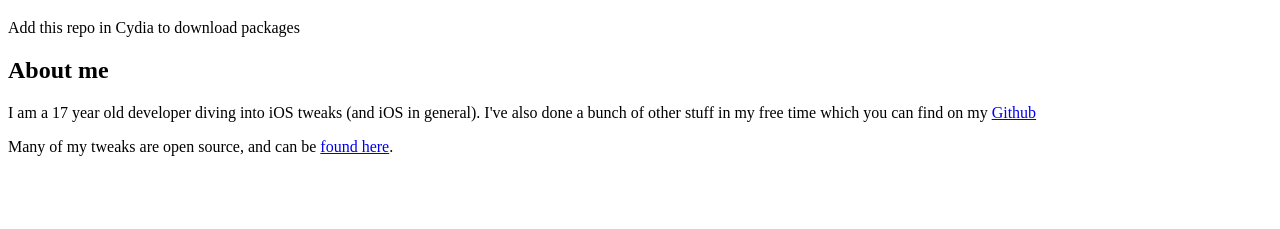
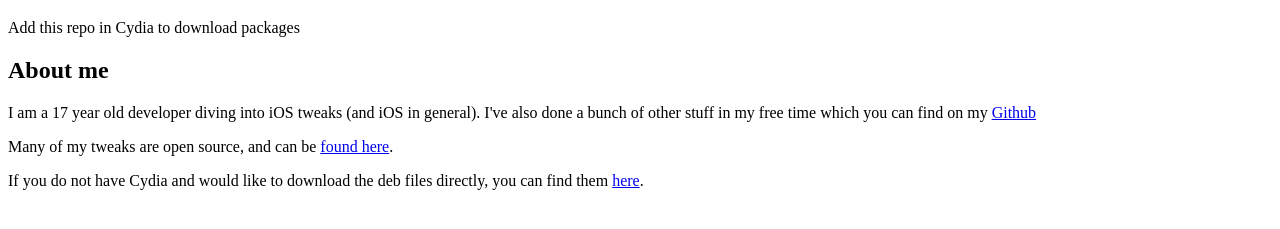
Before and after one commit to ruler225/ruler225.github.io, a plain HTML site: page index.html in a window 1280 px wide. Shown: the part 61-290 px from the top of the page. Drawn offline with Linux system fonts and the light colour scheme.

Commit message:
Updated index.html

```diff
--- a/index.html
+++ b/index.html
@@ -6,5 +6,6 @@
 <h2>About me</h2>
 <p>I am a 17 year old developer diving into iOS tweaks (and iOS in general). I've also done a bunch of other stuff in my free time which you can find on my <a href="https://github.com/ruler225/">Github</a></p>
 <p>Many of my tweaks are open source, and can be <a href="https://github.com/ruler225/jailbreaktweaks">found here</a>.</p>
+<p>If you do not have Cydia and would like to download the deb files directly, you can find them <a href="https://github.com/ruler225/ruler225.github.io/tree/master/debs">here</a>.</p>
 </body>
 </html>
```
